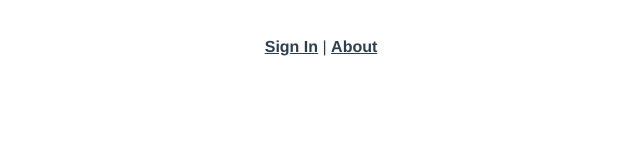
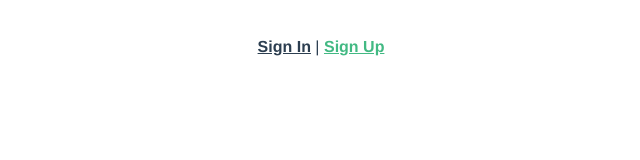
Before and after one commit to HanaTI-COP/Frontend, a Vue app in the folder hanadul/: page /signup in a window 1280 px wide. Before the commit this address had no page. Shown: the top 160 px of the page, without its empty margins (319-959 px from the left). Built offline with nearby package versions, Linux system fonts and the light colour scheme.

Commit message:
Fix: Fix prettier error

```diff
--- a/hanadul/src/App.vue
+++ b/hanadul/src/App.vue
@@ -1,7 +1,7 @@
 <template>
   <nav>
     <router-link to="/signin">Sign In</router-link> |
-    <router-link to="/about">About</router-link>
+    <router-link to="/signup">Sign Up</router-link>
   </nav>
   <router-view />
 </template>
--- a/hanadul/src/router/index.js
+++ b/hanadul/src/router/index.js
@@ -1,11 +1,17 @@
 import { createRouter, createWebHistory } from "vue-router";
 import LoginView from "../views/user/LoginView.vue";
+import SignupView from "../views/user/SignupView";
 
 const routes = [
   {
     path: "/signin",
     name: "Login",
     component: LoginView,
+  },
+  {
+    path: "/signup",
+    name: "Signup",
+    component: SignupView,
   },
 ];
 
--- /dev/null
+++ b/hanadul/src/views/user/SignupView.vue
@@ -0,0 +1,9 @@
+<template>
+  <div></div>
+</template>
+
+<script>
+export default {
+  name: "SignupView",
+};
+</script>
```
Also changed, not shown: hanadul/package.json (+9 -1 lines).
